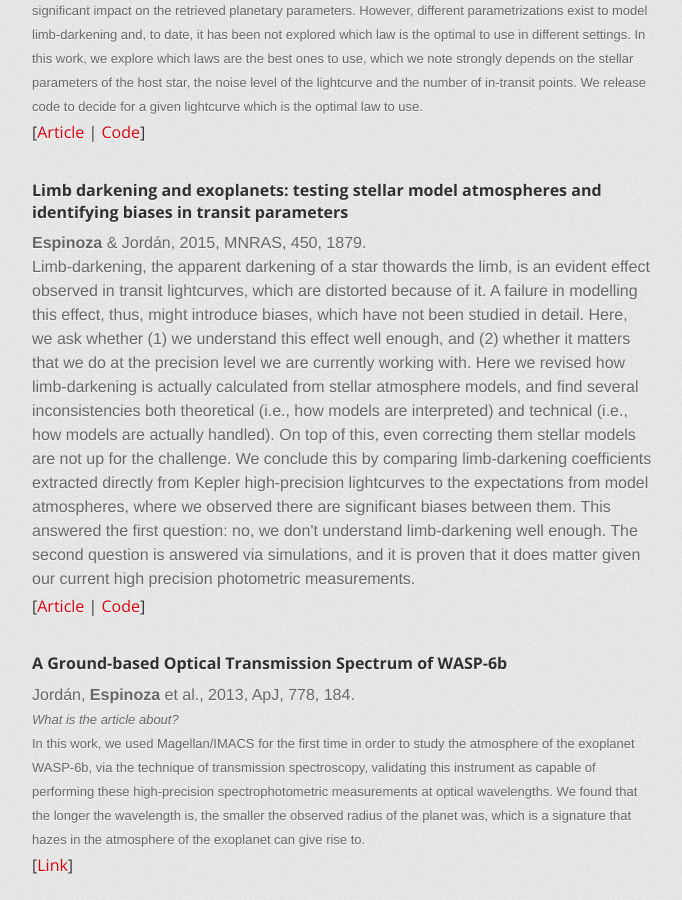
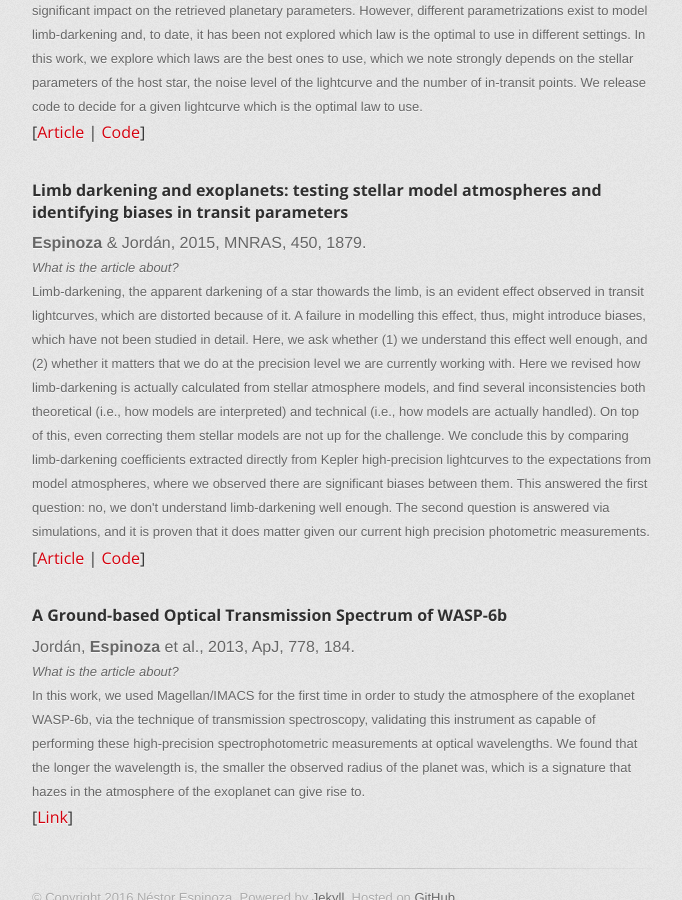
Before and after one commit to cphyc/cphyc.github.io, a Jekyll site: the page built from publications/index.html, in a window 1280 px wide and 900 px high, scrolled down 2570 px. Shown: the whole window, without its empty margins (298-980 px from the left). Built offline with Jekyll 4.4.1, drawn with Linux system fonts in a browser that asks for light colours.

Commit message:
Fixed bug.

```diff
--- a/publications/index.html
+++ b/publications/index.html
@@ -109,6 +109,7 @@ Here is a list of selected publications that best represent my current research
   <div class="job">
     <h4><b>Limb darkening and exoplanets: testing stellar model atmospheres and identifying biases in transit parameters</b></h4>
     <b>Espinoza</b> & Jordán, 2015, MNRAS, 450, 1879. <br>
+    <font size="2" align="justify"><i>What is the article about?</i> <br>
     Limb-darkening, the apparent darkening of a star thowards the limb, is an evident effect observed in transit lightcurves, which are distorted
     because of it. A failure in modelling this effect, thus, might introduce biases, which have not been studied in detail. Here, we
     ask whether (1) we understand this effect well enough, and (2) whether it matters that we do at the precision level we are currently working
```
